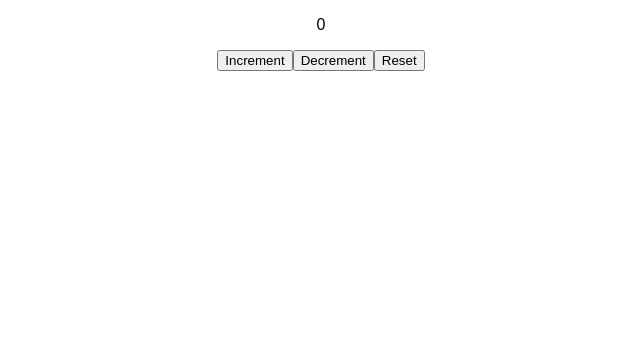
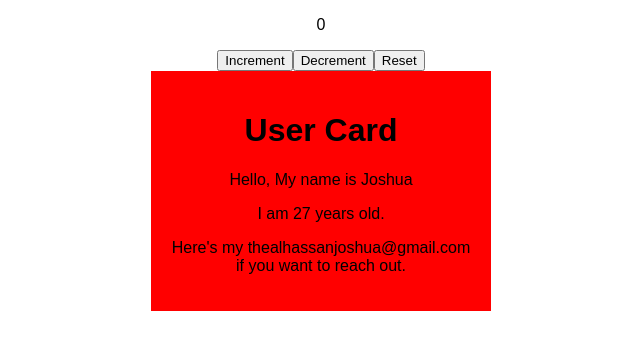
Before and after one commit to Josh-Alhassan/react-state-prop-lifecycle, a React (Create React App) app: page / in a window 1280 px wide. Shown: the top 350 px of the page, without its empty margins (319-959 px from the left). Built offline with nearby package versions, Linux system fonts and the light colour scheme.

Commit message:
exercise 2 usercard component

```diff
--- a/src/App.js
+++ b/src/App.js
@@ -1,3 +1,4 @@
+import UserCard from "./UserCard";
 import "./styles.css";
 import { useState } from "react";
 
@@ -5,6 +6,7 @@ export default function App() {
   return (
     <div className="App">
       <Counter />
+      <UserCard name="Joshua" age="27" email="thealhassanjoshua@gmail.com" />
     </div>
   );
 }
--- /dev/null
+++ b/src/UserCard.js
@@ -0,0 +1,18 @@
+export default function UserCard({ name, age, email }) {
+  return (
+    <div
+      style={{
+        marginTop: "20px",
+        width: "300px",
+        backgroundColor: "red",
+        padding: "20px",
+        margin: "0 auto",
+      }}
+    >
+      <h1>User Card</h1>
+      <p>Hello, My name is {name}</p>
+      <p>I am {age} years old.</p>
+      <p>Here's my {email} if you want to reach out.</p>
+    </div>
+  );
+}
```
Also changed, not shown: 1 other file (tests, documents, lock files or other folders).
